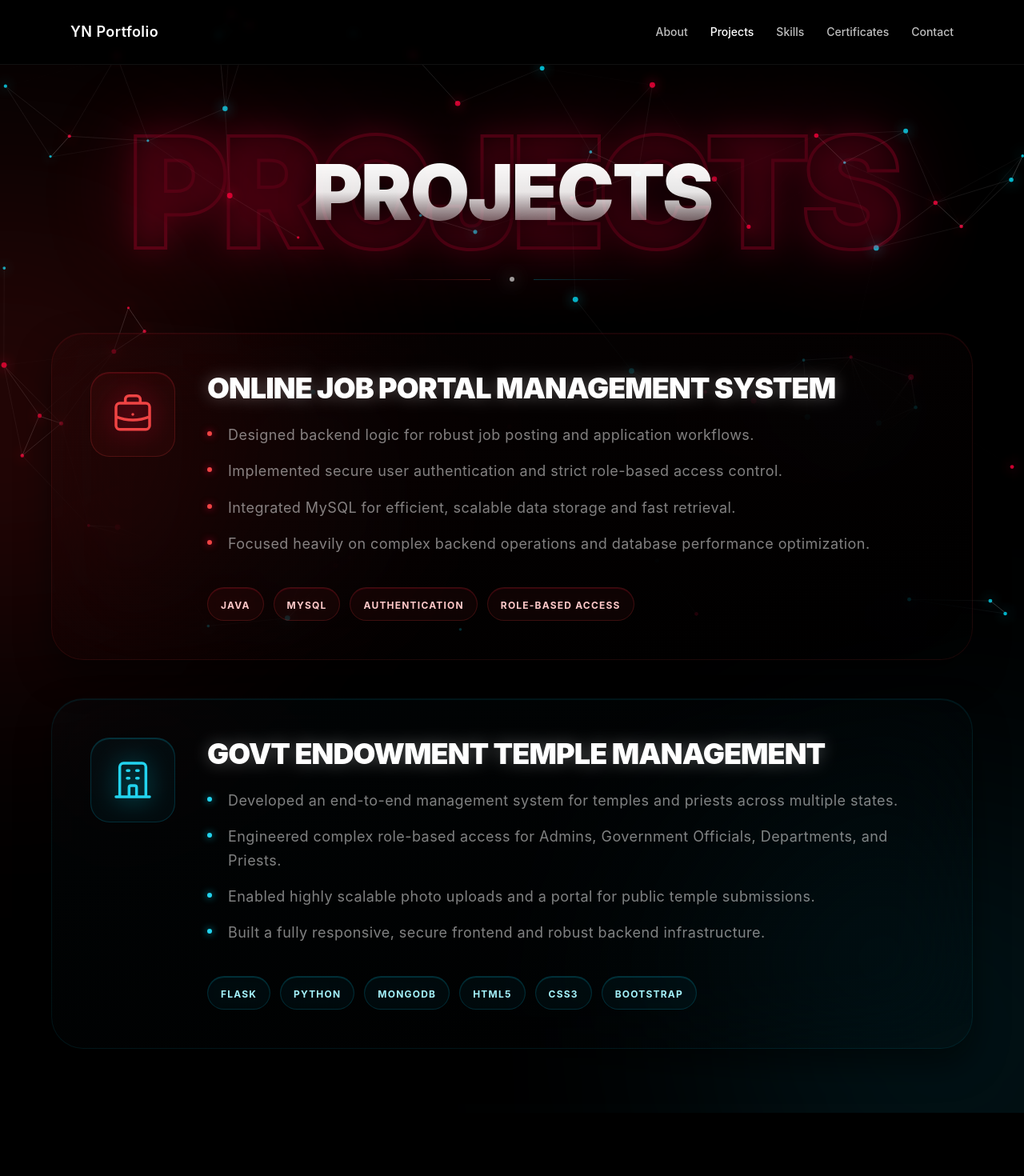
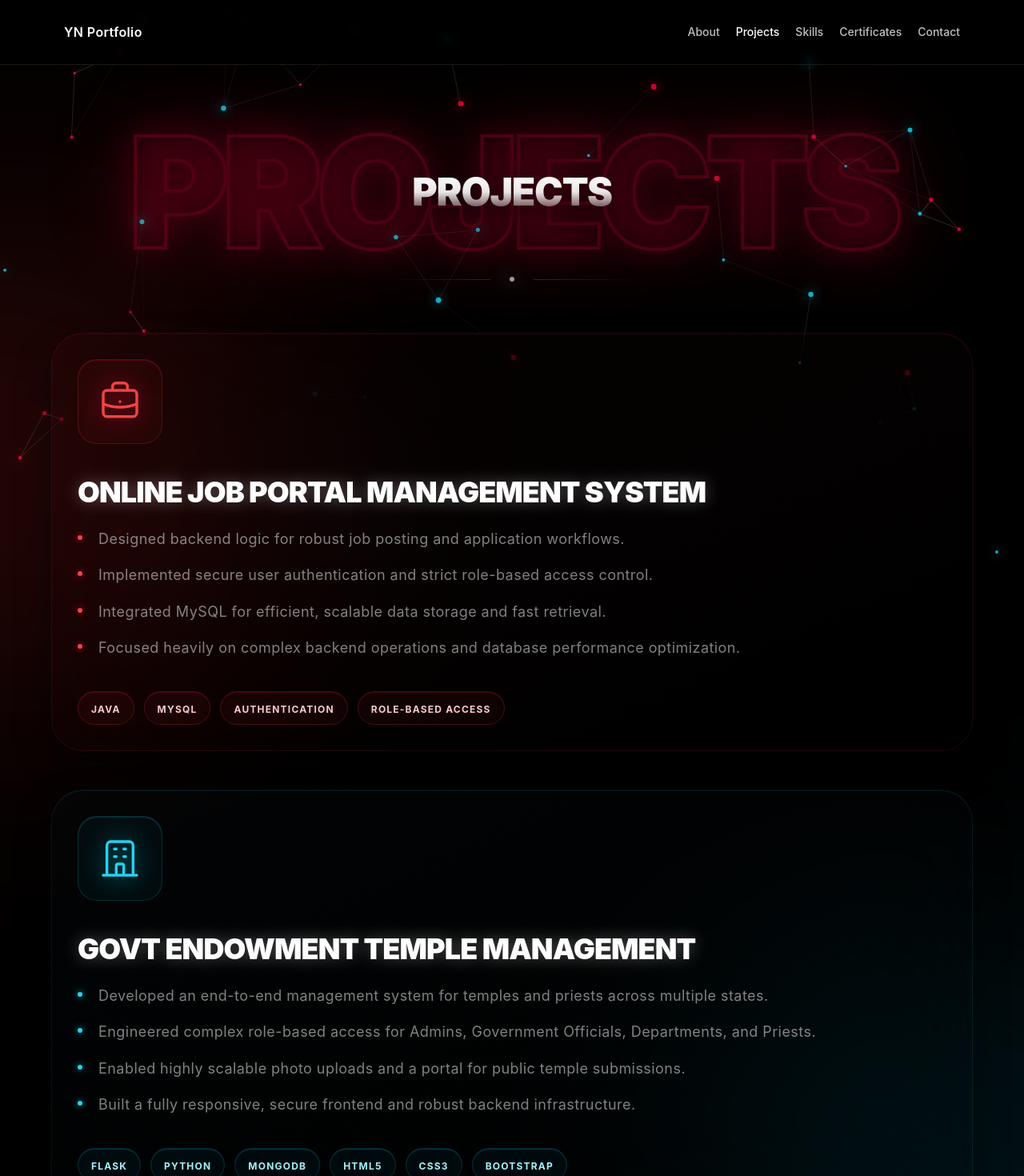
Before and after one commit to 24MIS1094/portfolio, a React (Vite) app: page /projects in a window 1280 px wide. Shown: the top 1470 px of the page at 80% size. Before the commit the page ends 1391 px from the top, so only its background shows below. Built offline with nearby package versions, Linux system fonts and the light colour scheme.

Commit message:
Make desktop and mobile layouts consistent

```diff
--- a/src/components/Navbar.tsx
+++ b/src/components/Navbar.tsx
@@ -45,12 +45,12 @@ const Navbar = () => {
         isHome && hidden ? '-translate-y-full' : 'translate-y-0'
       }`}
     >
-      <nav className="mx-auto flex h-20 w-full max-w-6xl items-center justify-between px-6 text-white">
-        <NavLink to="/" className="text-lg font-semibold tracking-wide">
+      <nav className="mx-auto flex h-20 w-full max-w-6xl items-center justify-between gap-6 overflow-x-auto px-4 text-white">
+        <NavLink to="/" className="shrink-0 text-base font-semibold tracking-wide">
           YN Portfolio
         </NavLink>
 
-        <div className="flex flex-wrap items-center gap-5 text-sm md:gap-7">
+        <div className="flex shrink-0 flex-nowrap items-center gap-5 text-sm">
           {navItems.map((item) => (
             <NavLink
               key={item.to}
--- a/src/components/SpiderWeb.tsx
+++ b/src/components/SpiderWeb.tsx
@@ -53,7 +53,7 @@ const SpiderWeb = () => {
 
     const particles: Particle[] = [];
     // Adjust count based on screen size for performance
-    const particleCount = window.innerWidth < 768 ? 40 : 80;
+    const particleCount = 60;
     for (let i = 0; i < particleCount; i++) {
       particles.push(new Particle());
     }
--- a/src/pages/About.tsx
+++ b/src/pages/About.tsx
@@ -87,7 +87,7 @@ const About = () => {
           </AnimatePresence>
 
           {/* Interactive Acronym Title - Cinematic Foreground */}
-          <div className="relative z-10 flex justify-center items-center gap-3 md:gap-5 text-6xl font-black md:text-7xl lg:text-8xl tracking-tight">
+          <div className="relative z-10 flex items-center justify-center gap-3 text-5xl font-black tracking-tight">
             {acronyms.map((item, i) => (
               <span
                 key={i}
@@ -116,17 +116,17 @@ const About = () => {
 
         </motion.div>
 
-        <div className="grid gap-8 md:grid-cols-2">
+        <div className="flex flex-col gap-8">
 
           {/* Glass Card 1: Career Objective */}
           <motion.section
             variants={itemVariants}
-            className="group relative overflow-hidden rounded-[2rem] border border-red-500/10 bg-gradient-to-br from-red-900/[0.05] to-transparent p-8 md:p-10 backdrop-blur-[60px] shadow-[inset_0_1px_1px_rgba(255,0,60,0.1),_0_20px_40px_rgba(0,0,0,0.5)] transition-all duration-700 hover:-translate-y-2 hover:border-red-500/30 hover:shadow-[inset_0_1px_1px_rgba(255,0,60,0.2),_0_0_60px_rgba(255,0,60,0.15)] md:col-span-2 cursor-default"
+            className="group relative overflow-hidden rounded-[2rem] border border-red-500/10 bg-gradient-to-br from-red-900/[0.05] to-transparent p-8 backdrop-blur-[60px] shadow-[inset_0_1px_1px_rgba(255,0,60,0.1),_0_20px_40px_rgba(0,0,0,0.5)] transition-all duration-700 hover:-translate-y-2 hover:border-red-500/30 hover:shadow-[inset_0_1px_1px_rgba(255,0,60,0.2),_0_0_60px_rgba(255,0,60,0.15)] cursor-default"
           >
             {/* Cinematic Shutter Sweep */}
             <div className="absolute inset-0 z-0 bg-gradient-to-r from-transparent via-red-500/[0.08] to-transparent -translate-x-[150%] skew-x-[-30deg] transition-transform duration-1000 ease-[cubic-bezier(0.16,1,0.3,1)] group-hover:translate-x-[150%]"></div>
 
-            <div className="relative z-10 flex flex-col md:flex-row items-start gap-8">
+            <div className="relative z-10 flex flex-col items-start gap-8">
               <div className="rounded-2xl border border-red-500/20 bg-red-500/5 p-5 text-red-500 shadow-[inset_0_1px_1px_rgba(255,0,60,0.2)] transition-all duration-500 group-hover:scale-110 group-hover:bg-red-500/10 group-hover:shadow-[0_0_30px_rgba(255,0,60,0.4)]">
                 <svg className="h-10 w-10 drop-shadow-[0_0_10px_rgba(255,0,60,0.5)]" fill="none" viewBox="0 0 24 24" stroke="currentColor">
                   <path strokeLinecap="round" strokeLinejoin="round" strokeWidth={1.5} d="M13 10V3L4 14h7v7l9-11h-7z" />
@@ -146,7 +146,7 @@ const About = () => {
           {/* Glass Card 2: Profile Summary */}
           <motion.section
             variants={itemVariants}
-            className="group relative overflow-hidden rounded-[2rem] border border-cyan-500/10 bg-gradient-to-br from-cyan-900/[0.05] to-transparent p-8 md:p-10 backdrop-blur-[60px] shadow-[inset_0_1px_1px_rgba(0,229,255,0.1),_0_20px_40px_rgba(0,0,0,0.5)] transition-all duration-700 hover:-translate-y-2 hover:border-cyan-500/30 hover:shadow-[inset_0_1px_1px_rgba(0,229,255,0.2),_0_0_60px_rgba(0,229,255,0.15)] cursor-default"
+            className="group relative overflow-hidden rounded-[2rem] border border-cyan-500/10 bg-gradient-to-br from-cyan-900/[0.05] to-transparent p-8 backdrop-blur-[60px] shadow-[inset_0_1px_1px_rgba(0,229,255,0.1),_0_20px_40px_rgba(0,0,0,0.5)] transition-all duration-700 hover:-translate-y-2 hover:border-cyan-500/30 hover:shadow-[inset_0_1px_1px_rgba(0,229,255,0.2),_0_0_60px_rgba(0,229,255,0.15)] cursor-default"
           >
             <div className="absolute inset-0 z-0 bg-gradient-to-r from-transparent via-cyan-500/[0.08] to-transparent -translate-x-[150%] skew-x-[-30deg] transition-transform duration-1000 ease-[cubic-bezier(0.16,1,0.3,1)] group-hover:translate-x-[150%]"></div>
 
@@ -177,7 +177,7 @@ const About = () => {
           >
             <div className="absolute inset-0 z-0 bg-gradient-to-r from-transparent via-blue-500/[0.08] to-transparent -translate-x-[150%] skew-x-[-30deg] transition-transform duration-1000 ease-[cubic-bezier(0.16,1,0.3,1)] group-hover:translate-x-[150%]"></div>
 
-            <div className="relative z-10 flex flex-col gap-8 h-full">
+            <div className="relative z-10 flex h-full flex-col gap-8">
               <div className="inline-flex w-fit rounded-2xl border border-blue-500/20 bg-blue-500/5 p-5 text-blue-400 shadow-[inset_0_1px_1px_rgba(59,130,246,0.2)] transition-all duration-500 group-hover:scale-110 group-hover:bg-blue-500/10 group-hover:shadow-[0_0_30px_rgba(59,130,246,0.4)]">
                 <svg className="h-10 w-10 drop-shadow-[0_0_10px_rgba(59,130,246,0.5)]" fill="none" viewBox="0 0 24 24" stroke="currentColor">
                   <path d="M12 14l9-5-9-5-9 5 9 5z" strokeLinejoin="round" strokeWidth={1.5} />
--- a/src/pages/Certificates.tsx
+++ b/src/pages/Certificates.tsx
@@ -12,8 +12,8 @@ const Certificates = () => {
       animate={{ opacity: 1, y: 0 }}
       transition={{ duration: 0.28, ease: 'easeOut' }}
     >
-      <div className="mx-auto w-full max-w-4xl rounded-2xl border border-white/20 bg-black/30 p-6 md:p-10">
-        <h1 className="text-3xl font-semibold md:text-4xl">Certificates</h1>
+      <div className="mx-auto w-full max-w-4xl rounded-2xl border border-white/20 bg-black/30 p-6">
+        <h1 className="text-3xl font-semibold">Certificates</h1>
 
         <ul className="mt-6 list-disc space-y-4 pl-5 text-white/85">
           <li>
--- a/src/pages/Contact.tsx
+++ b/src/pages/Contact.tsx
@@ -8,8 +8,8 @@ const Contact = () => {
       animate={{ opacity: 1, y: 0 }}
       transition={{ duration: 0.28, ease: 'easeOut' }}
     >
-      <div className="mx-auto w-full max-w-4xl rounded-2xl border border-white/20 bg-black/30 p-6 md:p-10">
-        <h1 className="text-3xl font-semibold md:text-4xl">Contact</h1>
+      <div className="mx-auto w-full max-w-4xl rounded-2xl border border-white/20 bg-black/30 p-6">
+        <h1 className="text-3xl font-semibold">Contact</h1>
 
         <div className="mt-6 space-y-3 text-white/85">
           <p>
--- a/src/pages/Home.tsx
+++ b/src/pages/Home.tsx
@@ -44,14 +44,14 @@ const Home = () => {
         />
       </div>
 
-      <section className="relative z-20 mx-auto flex min-h-[calc(100vh-5rem)] max-w-7xl items-center justify-center px-4 md:px-6">
+      <section className="relative z-20 mx-auto flex min-h-[calc(100vh-5rem)] max-w-7xl items-center justify-center px-4">
 
         {/* Ultra-Premium Glassmorphic HUD Visor */}
         <motion.div
           initial={{ opacity: 0, scale: 0.9, y: 30 }}
           animate={{ opacity: 1, scale: 1, y: 0 }}
           transition={{ delay: 1.5, duration: 1.2, ease: [0.16, 1, 0.3, 1] }}
-          className="relative w-full max-w-3xl overflow-hidden rounded-[2.5rem] border border-white/[0.08] bg-black/40 p-8 py-14 md:p-16 backdrop-blur-[40px] shadow-[inset_0_1px_1px_rgba(255,255,255,0.1),_0_30px_60px_rgba(0,0,0,0.8)] flex flex-col items-center justify-center"
+          className="relative w-full max-w-3xl overflow-hidden rounded-[2.5rem] border border-white/[0.08] bg-black/40 p-8 py-14 backdrop-blur-[40px] shadow-[inset_0_1px_1px_rgba(255,255,255,0.1),_0_30px_60px_rgba(0,0,0,0.8)] flex flex-col items-center justify-center"
         >
           {/* Internal HUD Ambient Glows */}
           <div className="pointer-events-none absolute left-0 top-0 h-[300px] w-[300px] -translate-x-1/2 -translate-y-1/2 rounded-full bg-red-600/20 blur-[100px]"></div>
@@ -61,11 +61,11 @@ const Home = () => {
 
             <div className="relative inline-block group cursor-pointer mb-10">
               {/* Hyper-Modern Neon Spider-Man Bloom Aura */}
-              <div className="absolute top-1/2 left-1/2 -translate-x-1/2 -translate-y-1/2 w-full md:w-96 h-32 bg-white/0 blur-[80px] rounded-full z-10 transition-all duration-1000 ease-[cubic-bezier(0.16,1,0.3,1)] group-hover:bg-gradient-to-r group-hover:from-red-600/50 group-hover:to-cyan-500/50 group-hover:scale-125"></div>
+              <div className="absolute top-1/2 left-1/2 h-32 w-full max-w-96 -translate-x-1/2 -translate-y-1/2 rounded-full z-10 bg-white/0 blur-[80px] transition-all duration-1000 ease-[cubic-bezier(0.16,1,0.3,1)] group-hover:bg-gradient-to-r group-hover:from-red-600/50 group-hover:to-cyan-500/50 group-hover:scale-125"></div>
 
               {/* The Name - Ultra Sharp, Cinematic Aesthetic */}
               <motion.h1
-                className="relative z-20 text-5xl md:text-7xl lg:text-8xl font-black uppercase tracking-tighter text-white drop-shadow-[0_0_15px_rgba(255,255,255,0.2)] transition-all duration-700 ease-[cubic-bezier(0.16,1,0.3,1)] group-hover:scale-110 group-hover:tracking-widest group-hover:text-transparent group-hover:bg-clip-text group-hover:bg-gradient-to-r group-hover:from-red-500 group-hover:via-white group-hover:to-cyan-400 group-hover:drop-shadow-[0_0_40px_rgba(255,0,60,0.6)]"
+                className="relative z-20 text-5xl font-black uppercase tracking-tighter text-white drop-shadow-[0_0_15px_rgba(255,255,255,0.2)] transition-all duration-700 ease-[cubic-bezier(0.16,1,0.3,1)] group-hover:scale-110 group-hover:tracking-widest group-hover:text-transparent group-hover:bg-clip-text group-hover:bg-gradient-to-r group-hover:from-red-500 group-hover:via-white group-hover:to-cyan-400 group-hover:drop-shadow-[0_0_40px_rgba(255,0,60,0.6)]"
                 initial={{ opacity: 0, filter: "blur(20px)" }}
                 animate={{ opacity: 1, filter: "blur(0px)" }}
                 transition={{ delay: 2.0, duration: 1.2, ease: "easeOut" }}
@@ -79,7 +79,7 @@ const Home = () => {
               initial={{ opacity: 0, y: 20 }}
               animate={{ opacity: 1, y: 0 }}
               transition={{ delay: 2.3, duration: 1.2, ease: "easeOut" }}
-              className="flex flex-wrap items-center justify-center gap-3 md:gap-4 mt-2"
+              className="flex flex-wrap items-center justify-center gap-3 mt-2"
             >
               {skills.map((skill, index) => (
                 <div
--- a/src/pages/Projects.tsx
+++ b/src/pages/Projects.tsx
@@ -79,7 +79,7 @@ const Projects = () => {
           </div>
 
           {/* Interactive Foreground Title */}
-          <div className="relative z-10 text-6xl font-black md:text-7xl lg:text-8xl tracking-tight text-transparent bg-clip-text bg-gradient-to-b from-white via-white/90 to-white/20 drop-shadow-[0_10px_20px_rgba(0,0,0,0.8)]">
+          <div className="relative z-10 text-5xl font-black tracking-tight text-transparent bg-clip-text bg-gradient-to-b from-white via-white/90 to-white/20 drop-shadow-[0_10px_20px_rgba(0,0,0,0.8)]">
             PROJECTS
           </div>
 
@@ -97,12 +97,12 @@ const Projects = () => {
           {/* Project 1: Neon Red Theme (Job Portal) */}
           <motion.section
             variants={itemVariants}
-            className="group relative overflow-hidden rounded-[2.5rem] border border-red-500/10 bg-gradient-to-br from-red-900/[0.05] to-transparent p-8 md:p-12 backdrop-blur-[60px] shadow-[inset_0_1px_1px_rgba(255,0,60,0.1),_0_20px_40px_rgba(0,0,0,0.5)] transition-all duration-700 hover:-translate-y-2 hover:border-red-500/30 hover:shadow-[inset_0_1px_1px_rgba(255,0,60,0.2),_0_0_80px_rgba(255,0,60,0.15)] cursor-default"
+            className="group relative overflow-hidden rounded-[2.5rem] border border-red-500/10 bg-gradient-to-br from-red-900/[0.05] to-transparent p-8 backdrop-blur-[60px] shadow-[inset_0_1px_1px_rgba(255,0,60,0.1),_0_20px_40px_rgba(0,0,0,0.5)] transition-all duration-700 hover:-translate-y-2 hover:border-red-500/30 hover:shadow-[inset_0_1px_1px_rgba(255,0,60,0.2),_0_0_80px_rgba(255,0,60,0.15)] cursor-default"
           >
             {/* Cinematic Shutter Sweep */}
             <div className="absolute inset-0 z-0 bg-gradient-to-r from-transparent via-red-500/[0.08] to-transparent -translate-x-[150%] skew-x-[-30deg] transition-transform duration-1000 ease-[cubic-bezier(0.16,1,0.3,1)] group-hover:translate-x-[150%]"></div>
 
-            <div className="relative z-10 flex flex-col lg:flex-row items-start gap-10">
+            <div className="relative z-10 flex flex-col items-start gap-10">
 
               {/* Project Icon */}
               <div className="shrink-0 rounded-3xl border border-red-500/20 bg-red-500/5 p-6 text-red-500 shadow-[inset_0_1px_1px_rgba(255,0,60,0.2)] transition-all duration-500 group-hover:scale-110 group-hover:bg-red-500/10 group-hover:shadow-[0_0_40px_rgba(255,0,60,0.4)]">
@@ -145,11 +145,11 @@ const Projects = () => {
           {/* Project 2: Neon Cyan Theme (Temple System) */}
           <motion.section
             variants={itemVariants}
-            className="group relative overflow-hidden rounded-[2.5rem] border border-cyan-500/10 bg-gradient-to-br from-cyan-900/[0.05] to-transparent p-8 md:p-12 backdrop-blur-[60px] shadow-[inset_0_1px_1px_rgba(0,229,255,0.1),_0_20px_40px_rgba(0,0,0,0.5)] transition-all duration-700 hover:-translate-y-2 hover:border-cyan-500/30 hover:shadow-[inset_0_1px_1px_rgba(0,229,255,0.2),_0_0_80px_rgba(0,229,255,0.15)] cursor-default"
+            className="group relative overflow-hidden rounded-[2.5rem] border border-cyan-500/10 bg-gradient-to-br from-cyan-900/[0.05] to-transparent p-8 backdrop-blur-[60px] shadow-[inset_0_1px_1px_rgba(0,229,255,0.1),_0_20px_40px_rgba(0,0,0,0.5)] transition-all duration-700 hover:-translate-y-2 hover:border-cyan-500/30 hover:shadow-[inset_0_1px_1px_rgba(0,229,255,0.2),_0_0_80px_rgba(0,229,255,0.15)] cursor-default"
           >
             <div className="absolute inset-0 z-0 bg-gradient-to-r from-transparent via-cyan-500/[0.08] to-transparent -translate-x-[150%] skew-x-[-30deg] transition-transform duration-1000 ease-[cubic-bezier(0.16,1,0.3,1)] group-hover:translate-x-[150%]"></div>
 
-            <div className="relative z-10 flex flex-col lg:flex-row items-start gap-10">
+            <div className="relative z-10 flex flex-col items-start gap-10">
 
               {/* Project Icon */}
               <div className="shrink-0 rounded-3xl border border-cyan-500/20 bg-cyan-500/5 p-6 text-cyan-400 shadow-[inset_0_1px_1px_rgba(0,229,255,0.2)] transition-all duration-500 group-hover:scale-110 group-hover:bg-cyan-500/10 group-hover:shadow-[0_0_40px_rgba(0,229,255,0.4)]">
--- a/src/pages/Skills.tsx
+++ b/src/pages/Skills.tsx
@@ -8,8 +8,8 @@ const Skills = () => {
       animate={{ opacity: 1, y: 0 }}
       transition={{ duration: 0.28, ease: 'easeOut' }}
     >
-      <div className="mx-auto w-full max-w-4xl rounded-2xl border border-white/20 bg-black/30 p-6 md:p-10">
-        <h1 className="text-3xl font-semibold md:text-4xl">Skills</h1>
+      <div className="mx-auto w-full max-w-4xl rounded-2xl border border-white/20 bg-black/30 p-6">
+        <h1 className="text-3xl font-semibold">Skills</h1>
 
         <div className="mt-6 space-y-2 text-white/85">
           <p><span className="font-medium text-white">Languages:</span> Java, Python</p>
```
